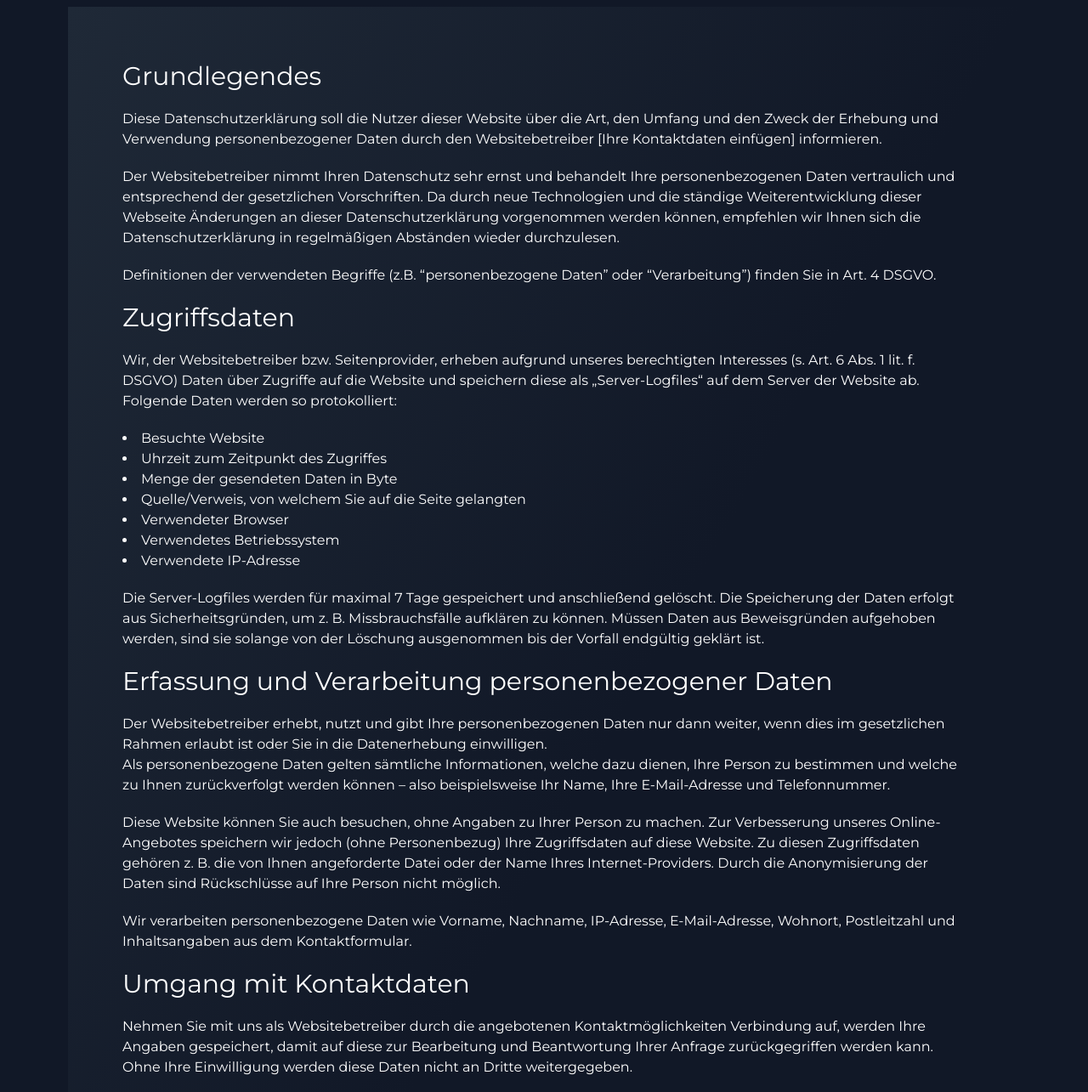
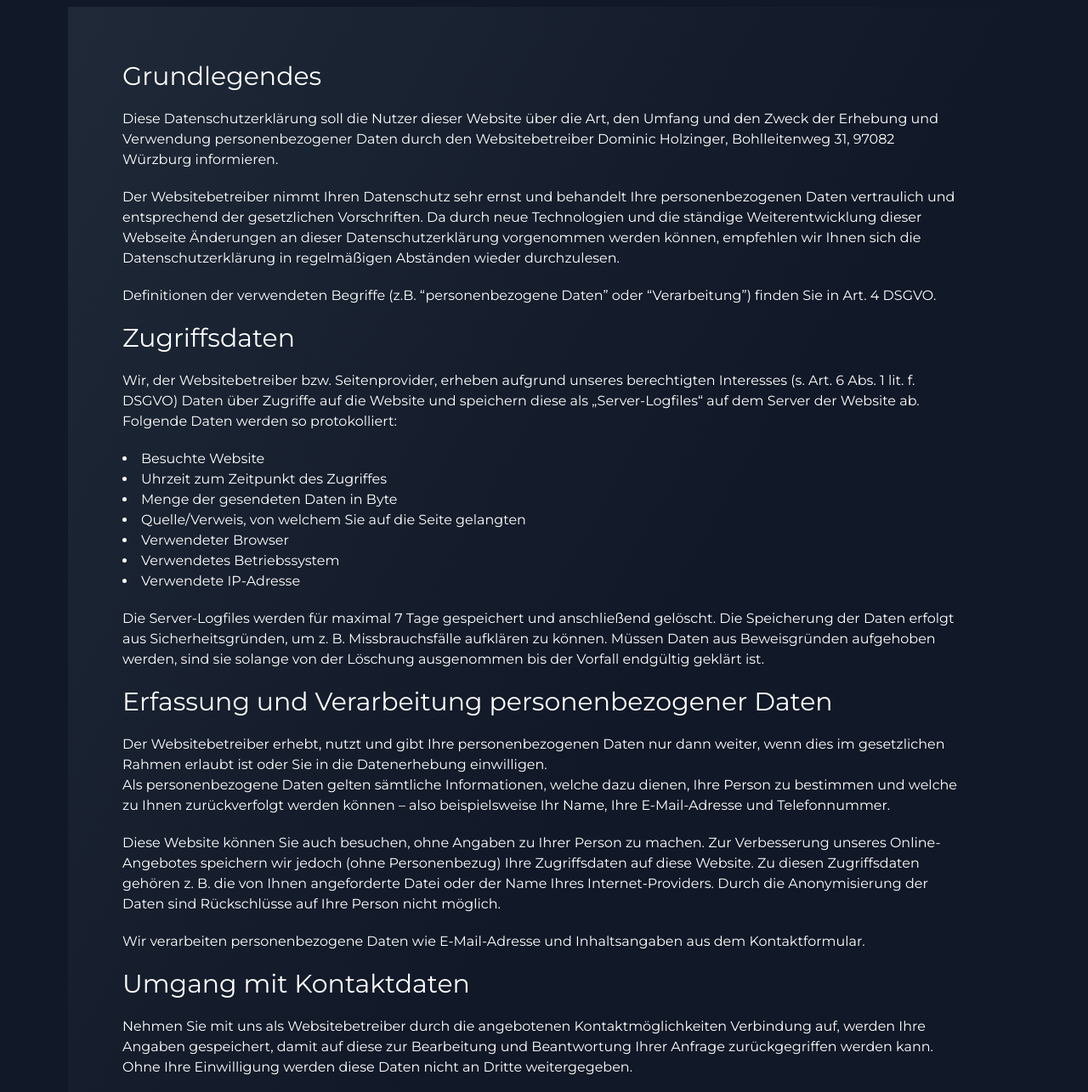
Before and after one commit to fl0aten/aweng-media, a Gatsby site in the folder frontend/: page /privacy in a window 1280 px wide. Shown: the part 240-1525 px from the top of the page at 85% size. Built offline with nearby package versions, Linux system fonts and the light colour scheme; Gatsby itself is replaced by a stand-in of ours; a web font is replaced by a local one.

Commit message:
replaced placeholders in privacy text

```diff
--- a/frontend/src/pages/privacy.tsx
+++ b/frontend/src/pages/privacy.tsx
@@ -13,7 +13,7 @@ export default class Privacy extends Component<any, any> {
                     <div className="grid grid-cols-1 gap-10 bg-gradient-to-br from-gray-800 via-gray-900 to-gray-900 px-4 py-8 sm:p-8 md:p-12 lg:p-16">
                         <div className="text-white">
                             <h2 className="text-3xl mb-5">Grundlegendes</h2>
-                            <p className="mb-5">Diese Datenschutzerklärung soll die Nutzer dieser Website über die Art, den Umfang und den Zweck der Erhebung und Verwendung personenbezogener Daten durch den Websitebetreiber [Ihre Kontaktdaten einfügen] informieren.</p>
+                            <p className="mb-5">Diese Datenschutzerklärung soll die Nutzer dieser Website über die Art, den Umfang und den Zweck der Erhebung und Verwendung personenbezogener Daten durch den Websitebetreiber Dominic Holzinger, Bohlleitenweg 31, 97082 Würzburg informieren.</p>
                             <p className="mb-5">Der Websitebetreiber nimmt Ihren Datenschutz sehr ernst und behandelt Ihre personenbezogenen Daten vertraulich und entsprechend der gesetzlichen Vorschriften. Da durch neue Technologien und die ständige Weiterentwicklung dieser Webseite Änderungen an dieser Datenschutzerklärung vorgenommen werden können, empfehlen wir Ihnen sich die Datenschutzerklärung in regelmäßigen Abständen wieder durchzulesen.</p>
                             <p className="mb-5">Definitionen der verwendeten Begriffe (z.B. “personenbezogene Daten” oder “Verarbeitung”) finden Sie in Art. 4 DSGVO.</p>
                             <h2 className="text-3xl mb-5">Zugriffsdaten</h2>
@@ -39,7 +39,7 @@ export default class Privacy extends Component<any, any> {
                             <h2 className="text-3xl mb-5">Erfassung und Verarbeitung personenbezogener Daten</h2>
                             <p className="mb-5">Der Websitebetreiber erhebt, nutzt und gibt Ihre personenbezogenen Daten nur dann weiter, wenn dies im gesetzlichen Rahmen erlaubt ist oder Sie in die Datenerhebung einwilligen.<br />Als personenbezogene Daten gelten sämtliche Informationen, welche dazu dienen, Ihre Person zu bestimmen und welche zu Ihnen zurückverfolgt werden können – also beispielsweise Ihr Name, Ihre E-Mail-Adresse und Telefonnummer.</p>
                             <p className="mb-5">Diese Website können Sie auch besuchen, ohne Angaben zu Ihrer Person zu machen. Zur Verbesserung unseres Online-Angebotes speichern wir jedoch (ohne Personenbezug) Ihre Zugriffsdaten auf diese Website. Zu diesen Zugriffsdaten gehören z. B. die von Ihnen angeforderte Datei oder der Name Ihres Internet-Providers. Durch die Anonymisierung der Daten sind Rückschlüsse auf Ihre Person nicht möglich.</p>
-                            <p className="mb-5">Wir verarbeiten personenbezogene Daten wie Vorname, Nachname, IP-Adresse, E-Mail-Adresse, Wohnort, Postleitzahl und Inhaltsangaben aus dem Kontaktformular.</p>
+                            <p className="mb-5">Wir verarbeiten personenbezogene Daten wie E-Mail-Adresse und Inhaltsangaben aus dem Kontaktformular.</p>
                             <h2 className="text-3xl mb-5">Umgang mit Kontaktdaten</h2>
                             <p className="mb-5">Nehmen Sie mit uns als Websitebetreiber durch die angebotenen Kontaktmöglichkeiten Verbindung auf, werden Ihre Angaben gespeichert, damit auf diese zur Bearbeitung und Beantwortung Ihrer Anfrage zurückgegriffen werden kann. Ohne Ihre Einwilligung werden diese Daten nicht an Dritte weitergegeben.</p>
                             {/*<h2 className="text-3xl mb-5">Umgang mit Kommentaren und Beiträgen</h2>*/}
@@ -65,7 +65,7 @@ export default class Privacy extends Component<any, any> {
                             <p className="mb-5">Sofern Ihr Wunsch nicht mit einer gesetzlichen Pflicht zur Aufbewahrung von Daten (z. B. Vorratsdatenspeicherung) kollidiert, haben Sie ein Anrecht auf Löschung Ihrer Daten. Von uns gespeicherte Daten werden, sollten sie für ihre Zweckbestimmung nicht mehr vonnöten sein und es keine gesetzlichen Aufbewahrungsfristen geben, gelöscht. Falls eine Löschung nicht durchgeführt werden kann, da die Daten für zulässige gesetzliche Zwecke erforderlich sind, erfolgt eine Einschränkung der Datenverarbeitung. In diesem Fall werden die Daten gesperrt und nicht für andere Zwecke verarbeitet.</p>
                             <h2 className="text-3xl mb-5">Widerspruchsrecht</h2>
                             <p className="mb-5">Nutzer dieser Webseite können von ihrem Widerspruchsrecht Gebrauch machen und der Verarbeitung ihrer personenbezogenen Daten zu jeder Zeit widersprechen. </p>
-                            <p className="mb-5">Wenn Sie eine Berichtigung, Sperrung, Löschung oder Auskunft über die zu Ihrer Person gespeicherten personenbezogenen Daten wünschen oder Fragen bzgl. der Erhebung, Verarbeitung oder Verwendung Ihrer personenbezogenen Daten haben oder erteilte Einwilligungen widerrufen möchten, wenden Sie sich bitte an folgende E-Mail-Adresse: [E-Mail-Adresse einfügen]</p>
+                            <p className="mb-5">Wenn Sie eine Berichtigung, Sperrung, Löschung oder Auskunft über die zu Ihrer Person gespeicherten personenbezogenen Daten wünschen oder Fragen bzgl. der Erhebung, Verarbeitung oder Verwendung Ihrer personenbezogenen Daten haben oder erteilte Einwilligungen widerrufen möchten, wenden Sie sich bitte an folgende E-Mail-Adresse: info@aweng.media</p>
                             <p>Dazu gehören beispielsweise Informationen über die Kontaktaufnahme über das Kontaktformular.</p>
                         </div>
                     </div>
```
